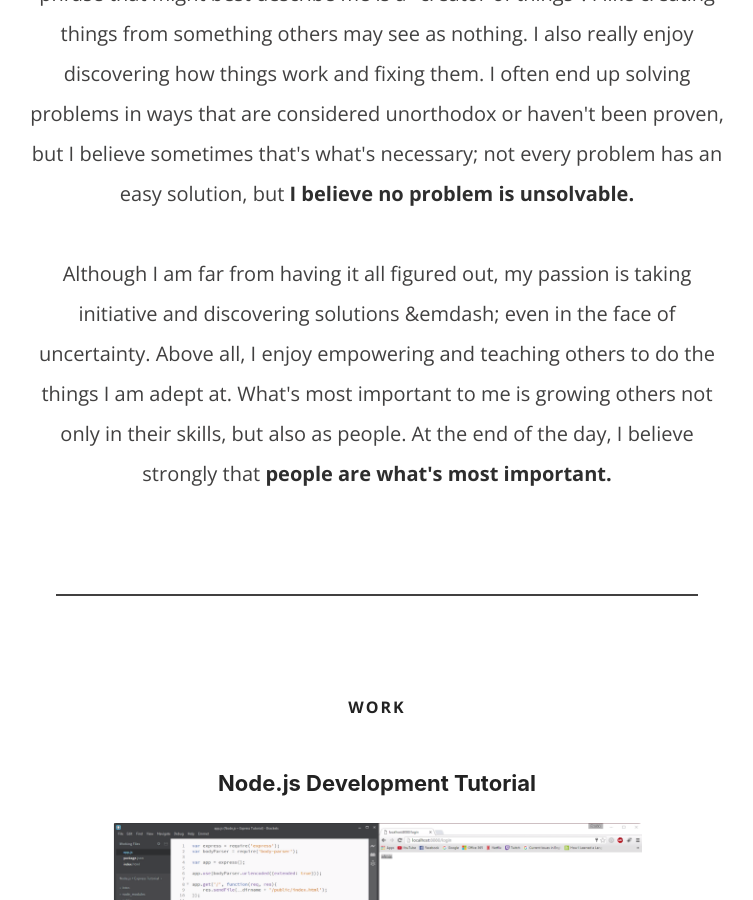
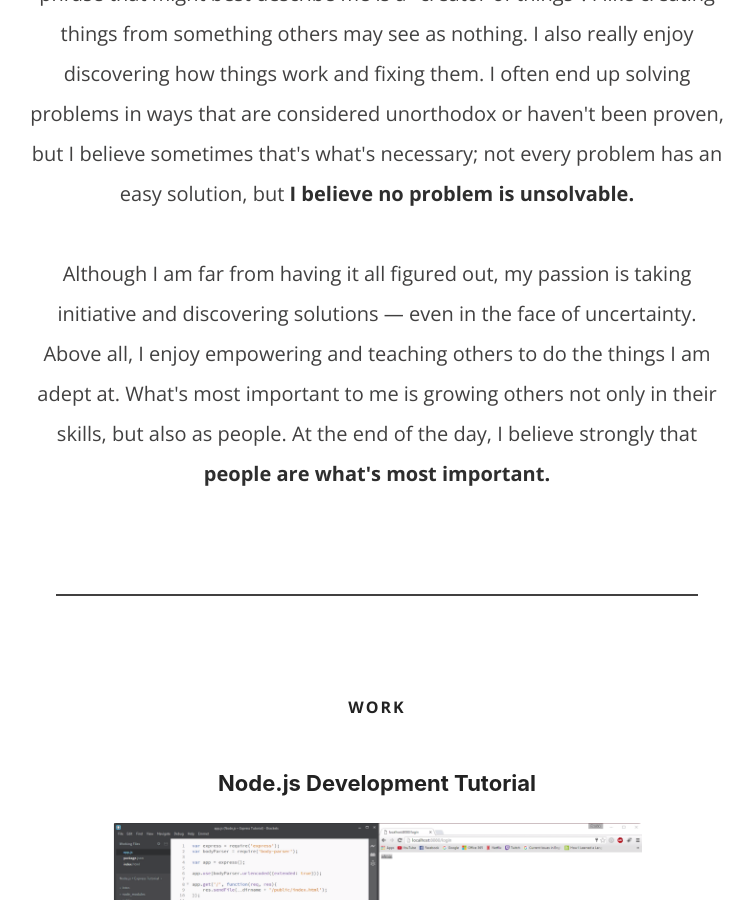
Before and after one commit to ThatOneBro/thatonebro.github.io, a Jekyll site: the page built from index.html, in a window 1280 px wide and 900 px high, scrolled down 820 px. Shown: the whole window, without its empty margins (263-1016 px from the left). Built offline with Jekyll 4.4.1, drawn with Linux system fonts in a browser that asks for light colours; nearby versions of some CDN libraries; some of the changed lines change nothing that is shown.

Commit message:
Update settings.yml

```diff
--- a/_data/settings.yml
+++ b/_data/settings.yml
@@ -13,6 +13,6 @@
   I often end up solving problems in ways that are considered unorthodox or haven't been proven, but I believe sometimes that's what's necessary; not every
   problem has an easy solution, but <strong>I believe no problem is unsolvable.</strong>
   <br/><br/>
-  Although I am far from having it all figured out, my passion is taking initiative and discovering solutions &emdash; even in the face of uncertainty.
+  Although I am far from having it all figured out, my passion is taking initiative and discovering solutions &mdash; even in the face of uncertainty.
   Above all, I enjoy empowering and teaching others to do the things I am adept at. What's most important to me is growing others not only in their skills, but also as people.
   At the end of the day, I believe strongly that <strong>people are what's most important.</strong>
```
